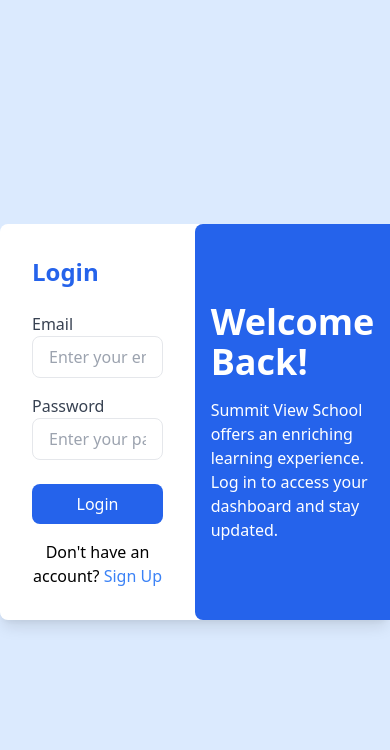
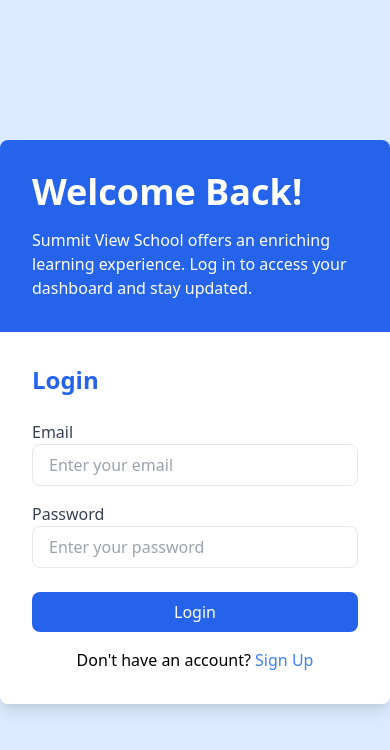
Before and after one commit to ZayanMustafa/SummitViewSchool, a plain HTML site: page Authencation/For Login/login.html in a window 390 px wide. Drawn offline with nearby package versions, Linux system fonts and the light colour scheme.

Commit message:
Make it Responsive

```diff
--- a/Authencation/For Login/login.html
+++ b/Authencation/For Login/login.html
@@ -7,10 +7,11 @@
     <link href="https://cdnjs.cloudflare.com/ajax/libs/tailwindcss/2.2.19/tailwind.min.css" rel="stylesheet">
     <link href="https://cdn.jsdelivr.net/npm/aos@2.3.4/dist/aos.css" rel="stylesheet">
 </head>
+
 <body class="bg-blue-100 flex items-center justify-center min-h-screen">
-    <div class="flex w-full max-w-5xl bg-white rounded-lg shadow-lg" data-aos="flip-up" data-aos-delay="300">
-        <!-- Form Section (Right Side) -->
-        <div class="w-1/2 p-8" >
+    <div class="flex flex-col md:flex-row w-full max-w-5xl bg-white rounded-lg shadow-lg" data-aos="flip-up" data-aos-delay="300">
+        <!-- Form Section (Left Side on Mobile, Right Side on Desktop) -->
+        <div class="w-full md:w-1/2 p-8 order-2 md:order-1" >
             <h2 class="text-2xl font-bold text-blue-600 mb-6" data-aos="fade-down" data-aos-delay="300">Login</h2>
             <div>
                 <div class="mb-4">
@@ -25,8 +26,8 @@
                 <p class="mt-4 text-center">Don't have an account? <a class="text-blue-500 hover:underline" href="../For Signup/signup.html">Sign Up</a></p>
             </div>
         </div>
-        <!--  Details Section (Left Side) -->
-        <div class="w-1/2 p-8 flex items-center justify-center bg-blue-600 text-white rounded-l-lg">
+        <!-- Details Section (Right Side on Mobile, Left Side on Desktop) -->
+        <div class="w-full md:w-1/2 p-8 flex items-center justify-center bg-blue-600 text-white rounded-t-lg md:rounded-t-none md:rounded-l-lg order-1 md:order-2">
             <div>
                 <h1 class="text-4xl font-bold mb-4" data-aos="fade-right">Welcome Back!</h1>
                 <p data-aos="fade-right" data-aos-delay="300">Summit View School offers an enriching learning experience. Log in to access your dashboard and stay updated.</p>
@@ -42,4 +43,5 @@
         });
     </script>
 </body>
+
 </html>
```
Also changed, not shown: Authencation/For Signup/signup.html (+5 -3 lines).
